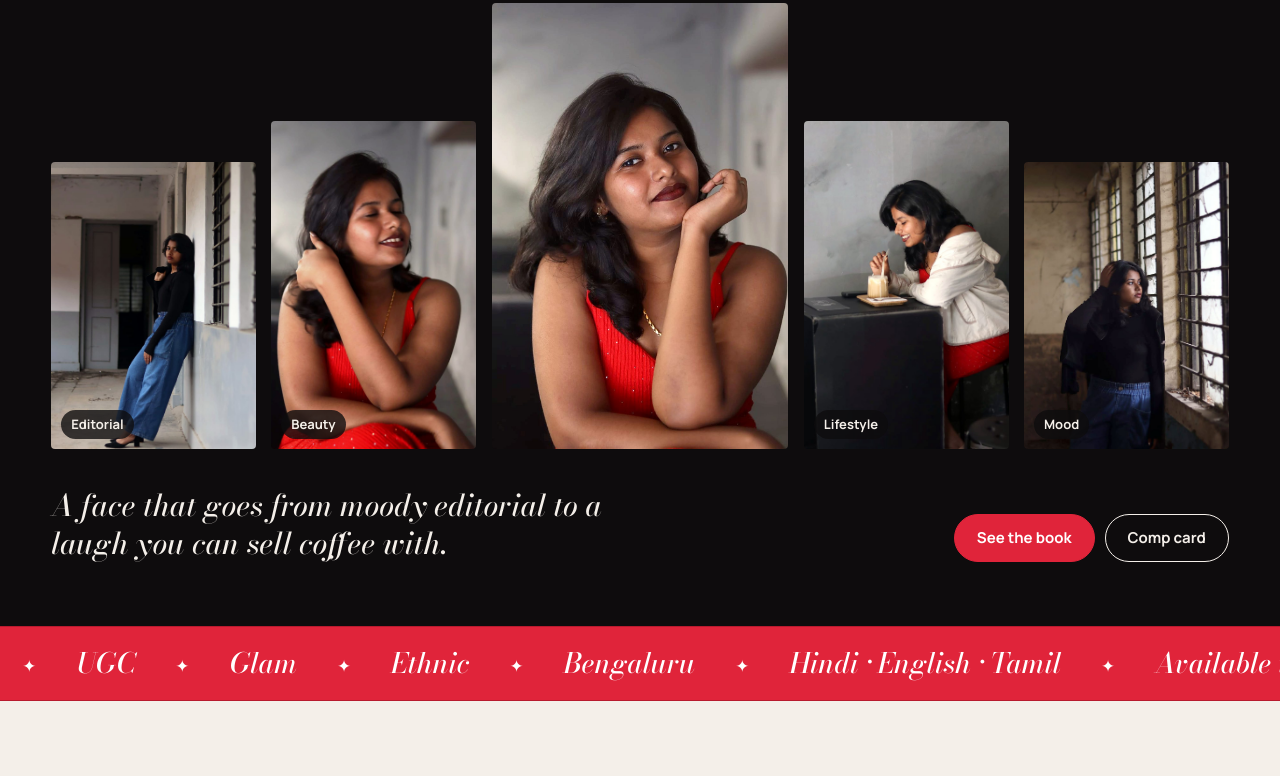
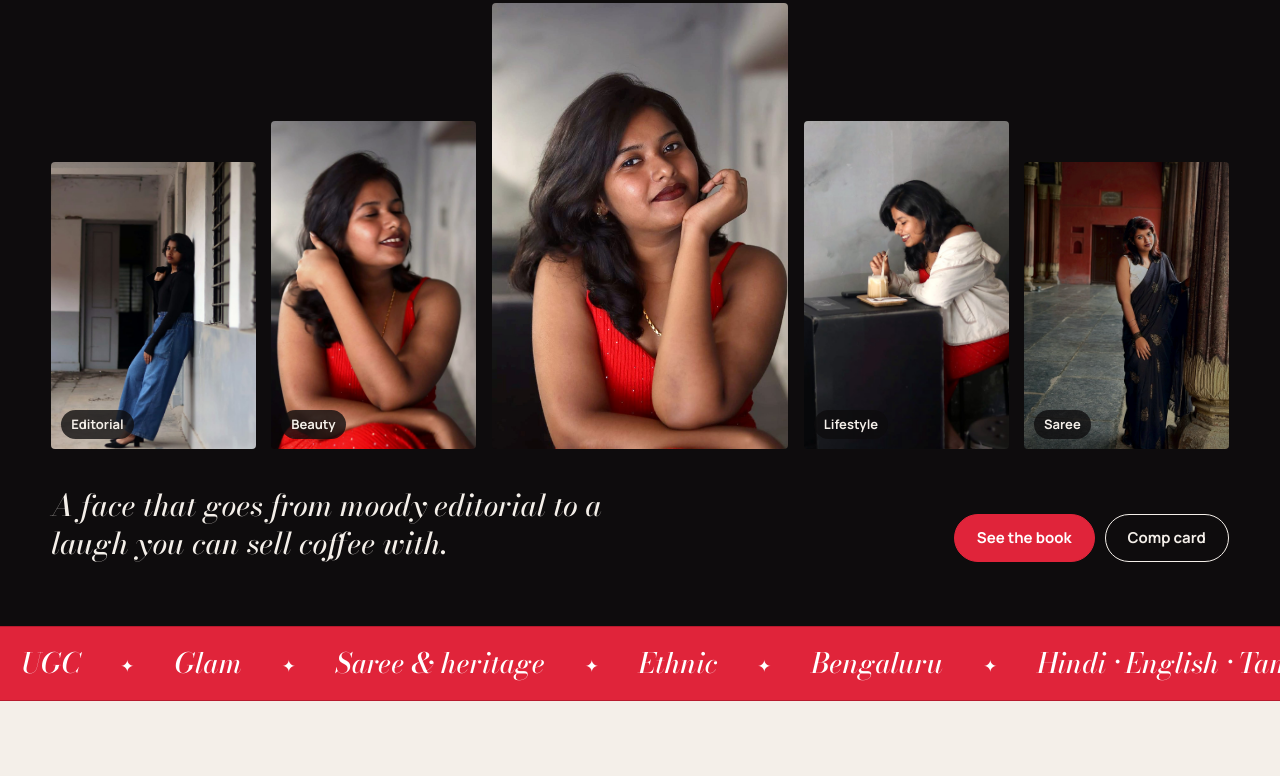
Before and after one commit to jessicapaul05/jessicapaul05.github.io, a plain HTML site: page index.html in a window 1280 px wide. Shown: the part 394-1170 px from the top of the page. Drawn offline with nearby package versions, Linux system fonts and the light colour scheme.

Commit message:
Add files via upload

```diff
--- a/index.html
+++ b/index.html
@@ -173,7 +173,7 @@ footer .wrap{display:flex;justify-content:space-between;gap:10px;flex-wrap:wrap}
       <figure class="b"><img src="img/laugh.jpg" alt="Laughing with a hand in her hair, red dress"><figcaption>Beauty</figcaption></figure>
       <figure class="c"><img src="img/cover.jpg" alt="Jessica in a red dress, smiling, chin on her hand"></figure>
       <figure class="b"><img src="img/coffee.jpg" alt="Laughing while stirring a coffee"><figcaption>Lifestyle</figcaption></figure>
-      <figure class="a"><img src="img/window.jpg" alt="Looking out of a tall barred window"><figcaption>Mood</figcaption></figure>
+      <figure class="a"><img src="img/redwall-full.jpg" alt="Full length in a black saree by a carved pillar"><figcaption>Saree</figcaption></figure>
     </div>
     <div class="under">
       <p>A face that goes from moody editorial to a laugh you can sell coffee with.</p>
@@ -263,18 +263,20 @@ footer .wrap{display:flex;justify-content:space-between;gap:10px;flex-wrap:wrap}
   const stats = [["Height","5'3\" · 160 cm"],["Shoe","UK 6"],["Hair","Black, faded red"],["Age","21"],["Languages","Hindi, English, Tamil"],["Based in","Bengaluru"],["Travel","India-wide"],["Measurements","On request"]];
   // Chapters. To add a new style, copy a block and change the fields.
   const chapters = [
+    {id:"saree", title:"Saree", accent:"& heritage", note:"Black-and-gold saree with stacked bangles and a statement ear cuff, shot in a heritage palace.", photos:[
+      ["redwall-full","Full length by a carved pillar"],["redwall-down","Looking down against the red wall"],["profile-cuff","Profile with the gold ear cuff"],["palace-stairs","Descending the palace staircase"],["hair-up","Hands in hair by the pillars"],["bangles","Stacked bangles framing the eyes"],["look-down","Under the palace balconies"],["pillar-smile","Leaning on the colonnade, smiling"],["arch-window","Framed by a carved palace arch"],["wall-look","Hand in hair, glancing away"],["back-hands","Hands in hair, tie-back detail"],["candid-drape","Adjusting the pallu"]]},
     {id:"editorial", title:"Editorial", accent:"in black & denim", note:"Strong lines, window light and empty corridors. Fashion-led and moody.", photos:[
-      ["walk","Walking toward camera"],["shutter","Against a shutter, eyes to camera"],["corridor","Corridor lean"],["crouch","Seated against a shutter"],["window","At the window"]]},
+      ["walk","Walking toward camera"],["shutter","Against a shutter, eyes to camera"],["corridor","Corridor lean"],["window","At the window"]]},
     {id:"lifestyle", title:"Lifestyle", accent:"& UGC", note:"Natural, warm and in the moment. The kind of frame brands post.", photos:[
       ["camera","With a camera at a café"],["coffee","Laughing over coffee"],["reading","Reading a note at the counter"],["cafe","Café portrait"]]},
     {id:"glam", title:"Glam", accent:"& beauty", note:"Close-ups and party looks in red.", photos:[
-      ["seated","Red dress, seated"],["laugh","Laughing, hand in hair"],["chin","Chin up by the café glass"],["cover","Chin on hand"]]},
+      ["laugh","Laughing, hand in hair"],["seated","Red dress, seated"],["chin","Chin up by the café glass"]]},
     {id:"ethnic", title:"Ethnic", accent:"& natural", note:"Traditional wear and a fresh, everyday face.", photos:[
       ["ethnic","Pink mirror-work outfit"],["salon","Fresh face with bangs"]]}
   ];
   const esc = s => String(s).replace(/[&<>"']/g, c => ({"&":"&amp;","<":"&lt;",">":"&gt;",'"':"&quot;","'":"&#39;"}[c]));
   document.getElementById("stats").innerHTML = stats.map(s => `<div><dt>${esc(s[0])}</dt><dd>${esc(s[1])}</dd></div>`).join("");
-  const words = ["Editorial","Lifestyle","UGC","Glam","Ethnic","Bengaluru","Hindi · English · Tamil","Available to travel"];
+  const words = ["Editorial","Lifestyle","UGC","Glam","Saree & heritage","Ethnic","Bengaluru","Hindi · English · Tamil","Available to travel"];
   const half = words.map(w => `<span>${esc(w)}</span>`).join("");
   document.getElementById("tick").innerHTML = half + half;
   document.getElementById("idx").innerHTML = chapters.map(c => `<a href="#${esc(c.id)}">${esc(c.title)} <span class="mute">${c.photos.length}</span></a>`).join("") + `<a href="#ugc">UGC</a>`;
```
Also changed, not shown: img/arch-window.jpg (added), img/back-hands.jpg (added), img/bangles.jpg (added), img/candid-drape.jpg (added), img/ethnic.jpg, img/hair-up.jpg (added), img/look-down.jpg (added), img/palace-stairs.jpg (added), img/pillar-smile.jpg (added), img/profile-cuff.jpg (added), img/redwall-down.jpg (added), img/redwall-full.jpg (added), img/salon.jpg, img/wall-look.jpg (added).
